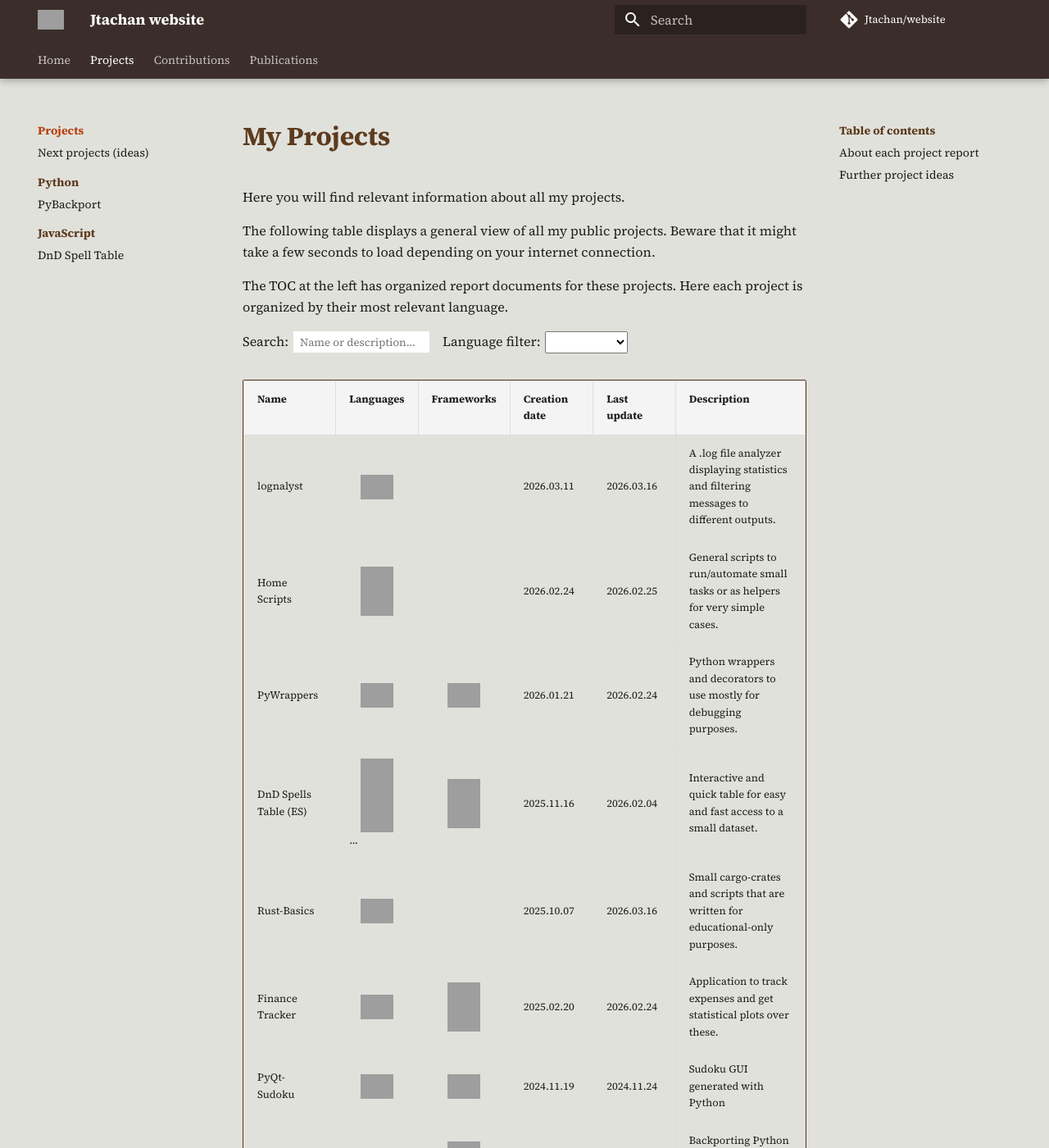
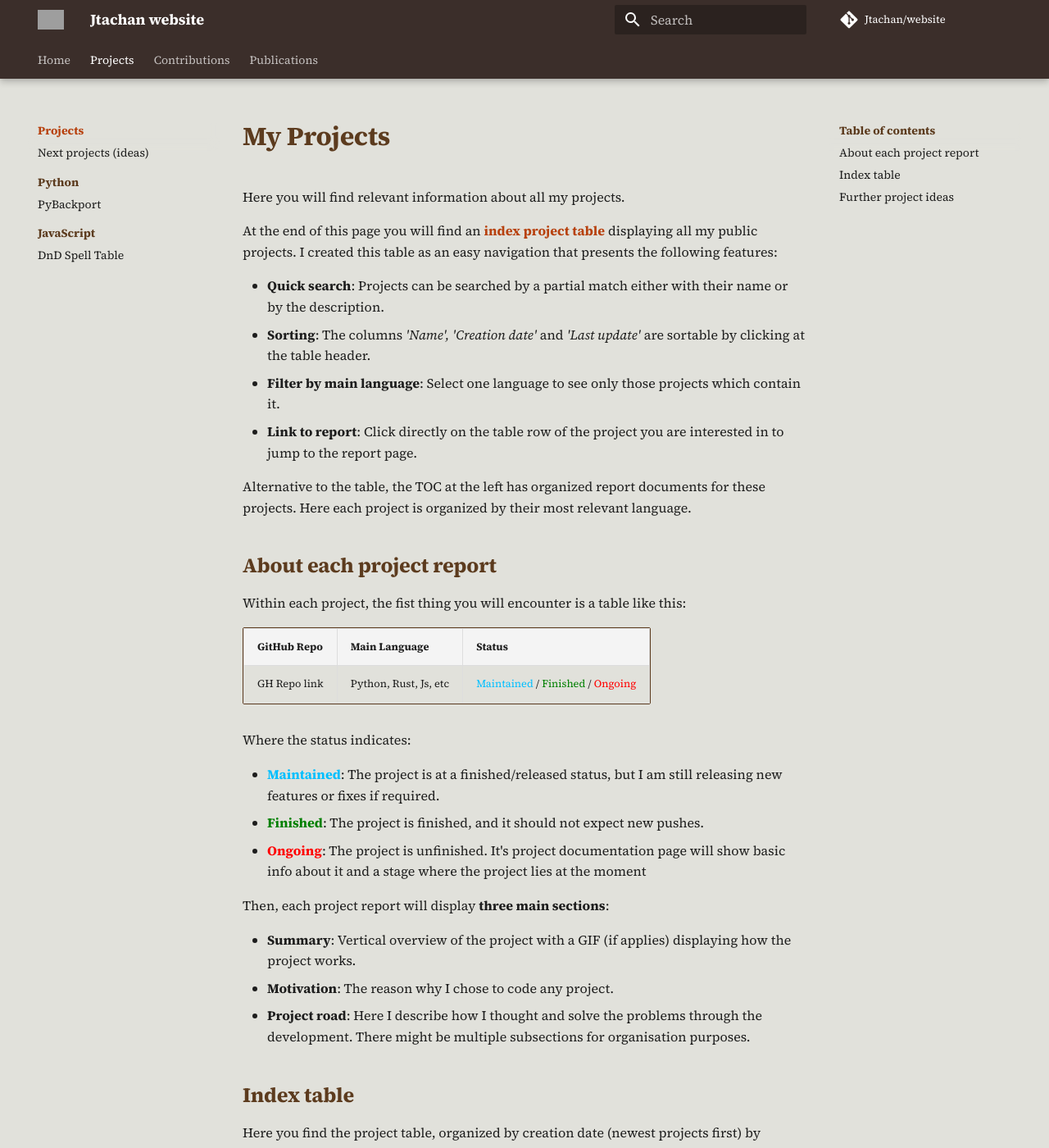
Before and after one commit to Jtachan/website, an MkDocs documentation site: the page built from docs/projects/index.md, in a window 1280 px wide and 1400 px high, cut to the strip 0-1400 px from the top of the window. Shown: the whole strip at 82% size. Built offline with MkDocs 1.6.1 and Material for MkDocs 9.7.7, drawn with Linux system fonts in a browser that asks for light colours; comment, search, counter and statistics services are not loaded; some of the changed text lies outside the part shown; grey boxes are pictures that could not be loaded.

Commit message:
Better projects (index page) organization

```diff
--- a/docs/projects/index.md
+++ b/docs/projects/index.md
@@ -2,19 +2,16 @@
 
 Here you will find relevant information about all my projects.
 
-The following table displays a general view of all my public projects.
-Beware that it might take a few seconds to load depending on your internet connection.
+At the end of this page you will find an [**index project table**](#index-table) displaying all my public projects.
+I created this table as an easy navigation that presents the following features:
 
-The TOC at the left has organized report documents for these projects.
+- **Quick search**: Projects can be searched by a partial match either with their name or by the description.
+- **Sorting**: The columns _'Name', 'Creation date'_ and _'Last update'_ are sortable by clicking at the table header.
+- **Filter by main language**: Select one language to see only those projects which contain it.
+- **Link to report**: Click directly on the table row of the project you are interested in to jump to the report page.
+
+Alternative to the table, the TOC at the left has organized report documents for these projects.
 Here each project is organized by their most relevant language.
-
-<div id="project-table"></div>
-
-!!! tip
-    If there is any icon you don't recognize, place the mouse cursor on top of it, and it will display the name of the language or framework.
-
-!!! note
-    These are not all my repositories, but the projects that I find interesting to share the logic they have behind.
 
 ## About each project report
 
@@ -38,6 +35,12 @@ Then, each project report will display **three main sections**:
 - **Motivation**: The reason why I chose to code any project.
 - **Project road**: Here I describe how I thought and solve the problems through the development. There might be multiple subsections for organisation purposes.
 
+## Index table
+
+Here you find the project table, organized by creation date (newest projects first) by default.
+
+<div id="project-table"></div>
+
 ## Further project ideas
 
 You can find some of my ideas for new projects at [_Next Up_ projects](nextup.md).
```
Also changed, not shown: docs/projects/nextup.md (+0 -1 lines).
